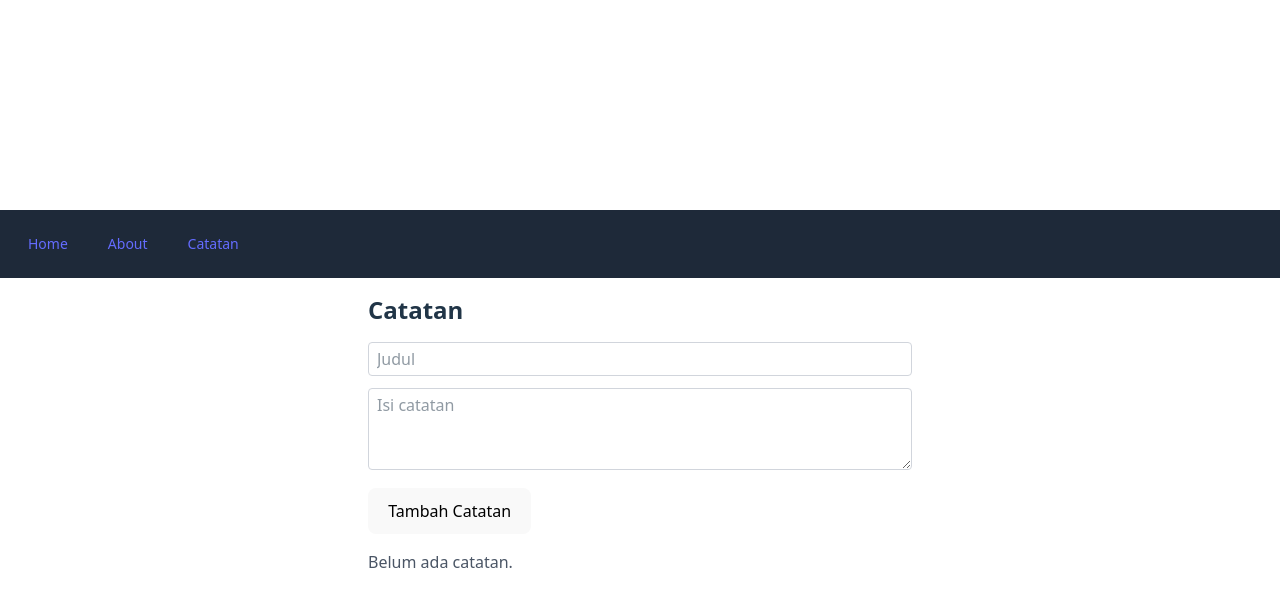
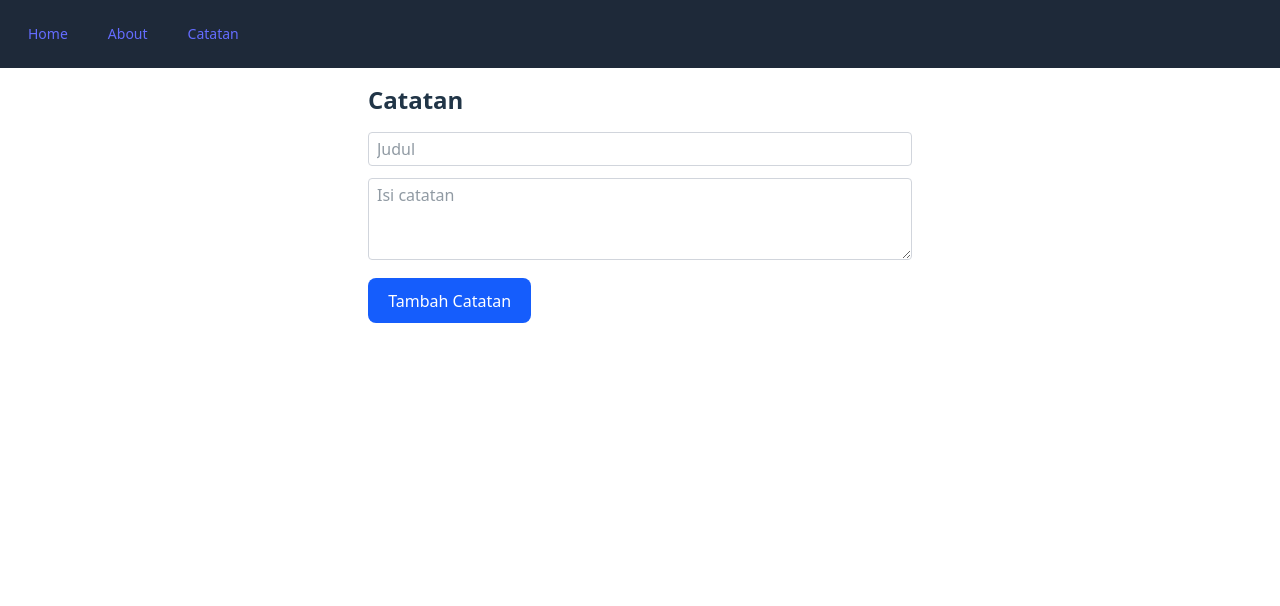
Before and after one commit to SenbiDev/react-task, a React (Vite) app: page /notes in a window 1280 px wide. Shown: the top 606 px of the page. Built offline with nearby package versions, Linux system fonts and the light colour scheme.

Commit message:
Modified aplikasi catatan

```diff
--- a/src/components/NoteForm.jsx
+++ b/src/components/NoteForm.jsx
@@ -57,7 +57,7 @@ export default function NoteForm({ onSave, note }) {
       </div>
       <button
         type="submit"
-        className="bg-blue-600 text-black px-4 py-1 rounded hover:bg-blue-700 transition"
+        className="!bg-blue-600 text-white px-4 py-1 rounded hover:bg-blue-700 transition"
       >
         {note && note.id ? 'Simpan' : 'Tambah Catatan'}
       </button>
--- a/src/index.css
+++ b/src/index.css
@@ -27,7 +27,7 @@ a:hover {
 body {
   margin: 0;
   display: flex;
-  place-items: center;
+  /* place-items: center; */
   min-width: 320px;
   min-height: 100vh;
 }
--- a/src/pages/Notes.jsx
+++ b/src/pages/Notes.jsx
@@ -41,7 +41,7 @@ export default function Notes() {
         note={editingNote}
       />
       <div className="mt-4 space-y-4">
-        {notes.length === 0 && <p className="text-gray-600">Belum ada catatan.</p>}
+        {notes.length === 0 && <p className="text-white">Belum ada catatan.</p>}
         {notes.map((note) => (
           <NoteItem
             key={note.id}
```
